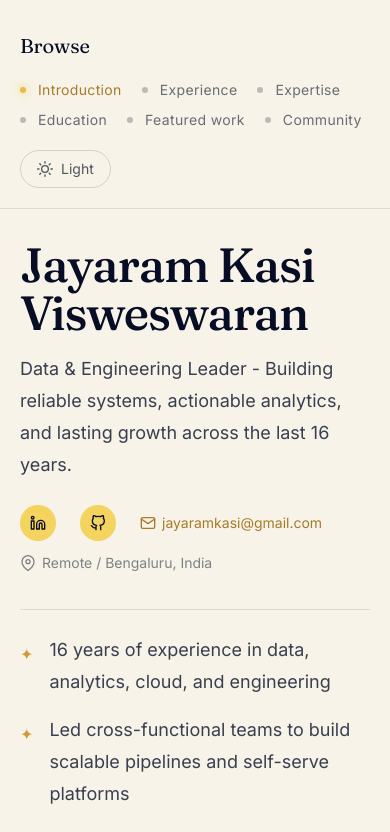
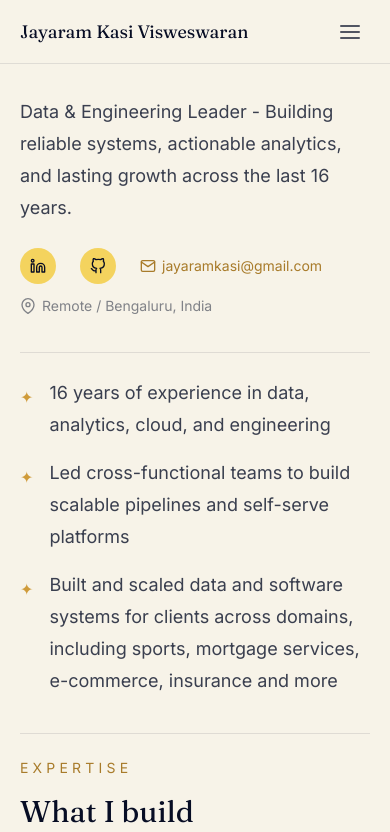
Before and after one commit to jayaramkasi/jayaramkasi.github.io, a React (Vite) app: page / in a window 390 px wide. Shown: the top 832 px of the page. Built offline with nearby package versions, Linux system fonts and the light colour scheme.

Commit message:
Enhance Sidebar functionality with mobile navigation and close behavior; update Introduction header visibility

```diff
--- a/src/components/Layout.tsx
+++ b/src/components/Layout.tsx
@@ -5,7 +5,7 @@ function Layout() {
   return (
     <div className="min-h-screen">
       <Sidebar />
-      <main className="px-5 py-6 sm:px-8 lg:ml-64 lg:px-12 lg:py-10">
+      <main className="px-5 pb-6 pt-20 sm:px-8 lg:ml-64 lg:px-12 lg:py-10">
         <div className="mx-auto max-w-3xl">
           <Outlet />
         </div>
--- a/src/components/Sidebar.tsx
+++ b/src/components/Sidebar.tsx
@@ -1,4 +1,6 @@
-import { NavLink } from "react-router-dom";
+import { useEffect, useState } from "react";
+import { NavLink, useLocation } from "react-router-dom";
+import { FiMenu, FiX } from "react-icons/fi";
 import { profile } from "~/data";
 import ThemeToggle from "~/components/ThemeToggle";
 
@@ -12,15 +14,90 @@ const navItems = [
 ];
 
 function Sidebar() {
+  const [open, setOpen] = useState(false);
+  const { pathname } = useLocation();
+
+  // Close the drawer after navigating to a new page.
+  useEffect(() => {
+    setOpen(false);
+  }, [pathname]);
+
+  // While the drawer is open on mobile, lock body scroll and allow Escape to
+  // close it. The lock is released whenever `open` flips back to false.
+  useEffect(() => {
+    if (!open) return;
+    const { overflow } = document.body.style;
+    document.body.style.overflow = "hidden";
+    const onKeyDown = (event: KeyboardEvent) => {
+      if (event.key === "Escape") setOpen(false);
+    };
+    document.addEventListener("keydown", onKeyDown);
+    return () => {
+      document.body.style.overflow = overflow;
+      document.removeEventListener("keydown", onKeyDown);
+    };
+  }, [open]);
+
+  // Reset to the closed state when the layout switches to the desktop sidebar
+  // so a left-over scroll lock can't strand the page.
+  useEffect(() => {
+    const media = window.matchMedia("(min-width: 1024px)");
+    const onChange = (event: MediaQueryListEvent) => {
+      if (event.matches) setOpen(false);
+    };
+    media.addEventListener("change", onChange);
+    return () => media.removeEventListener("change", onChange);
+  }, []);
+
   return (
-    <aside className="lg:fixed lg:inset-y-0 lg:left-0 lg:w-64 lg:overflow-y-auto">
-      <div className="flex h-full flex-col border-b border-night-900/10 px-5 py-5 dark:border-night-600/40 lg:border-b-0 lg:border-r lg:px-8 lg:py-10">
-        <div>
+    <>
+      {/* Mobile top bar — hidden once the static sidebar takes over at lg. */}
+      <header className="fixed inset-x-0 top-0 z-30 flex h-16 items-center justify-between border-b border-night-900/10 bg-cream/95 px-5 backdrop-blur dark:border-night-600/40 dark:bg-night-950/95 lg:hidden">
+        <span className="truncate font-display text-lg text-night-950 dark:text-cream">
+          {profile.name}
+        </span>
+        <button
+          type="button"
+          onClick={() => setOpen(true)}
+          aria-label="Open navigation menu"
+          aria-expanded={open}
+          aria-controls="sidebar-nav"
+          className="inline-flex items-center justify-center rounded-md p-2 text-night-900/70 transition hover:text-gold-700 dark:text-moonlight/70 dark:hover:text-gold-300"
+        >
+          <FiMenu className="h-6 w-6" />
+        </button>
+      </header>
+
+      {/* Backdrop behind the open drawer (mobile only). */}
+      {open && (
+        <div
+          aria-hidden
+          onClick={() => setOpen(false)}
+          className="fixed inset-0 z-40 bg-night-950/40 backdrop-blur-sm lg:hidden"
+        />
+      )}
+
+      <aside
+        id="sidebar-nav"
+        className={`fixed inset-y-0 left-0 z-50 w-72 transform overflow-y-auto bg-cream transition-transform duration-300 ease-in-out dark:bg-night-950 lg:z-30 lg:w-64 lg:translate-x-0 ${
+          open ? "translate-x-0" : "-translate-x-full"
+        }`}
+      >
+        <div className="flex h-full flex-col border-night-900/10 px-5 py-5 dark:border-night-600/40 lg:border-r lg:px-8 lg:py-10">
+          <div className="flex items-center justify-between">
             <p className="mt-3 font-display text-xl text-night-950 dark:text-cream">
               Browse
             </p>
+            <button
+              type="button"
+              onClick={() => setOpen(false)}
+              aria-label="Close navigation menu"
+              className="-mr-2 inline-flex items-center justify-center rounded-md p-2 text-night-900/70 transition hover:text-gold-700 dark:text-moonlight/70 dark:hover:text-gold-300 lg:hidden"
+            >
+              <FiX className="h-5 w-5" />
+            </button>
           </div>
-        <nav className="mt-5 flex flex-row flex-wrap gap-x-5 gap-y-2.5 lg:mt-8 lg:flex-col lg:gap-y-3">
+          <nav className="mt-5 flex flex-col gap-y-3 lg:mt-8">
             {navItems.map((item) => (
               <NavLink
                 key={item.to}
@@ -50,11 +127,12 @@ function Sidebar() {
               </NavLink>
             ))}
           </nav>
-        <div className="mt-5 lg:mt-auto">
+          <div className="mt-auto pt-8">
             <ThemeToggle />
           </div>
         </div>
       </aside>
+    </>
   );
 }
 
--- a/src/pages/Introduction.tsx
+++ b/src/pages/Introduction.tsx
@@ -5,7 +5,7 @@ function Introduction() {
   return (
     <div className="space-y-9">
       <header>
-        <h1 className="mt-2 font-display text-5xl font-medium tracking-tight text-night-950 dark:text-cream sm:text-6xl">
+        <h1 className="mt-2 hidden font-display text-5xl font-medium tracking-tight text-night-950 dark:text-cream sm:text-6xl lg:block">
           {profile.name}
         </h1>
         <p className="mt-4 max-w-2xl text-lg leading-8 text-night-900/80 dark:text-moonlight/80">
```
Lines whose indentation alone changed are shown as unchanged.
